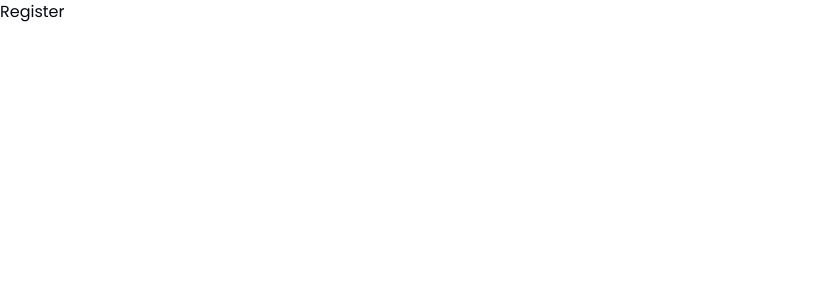
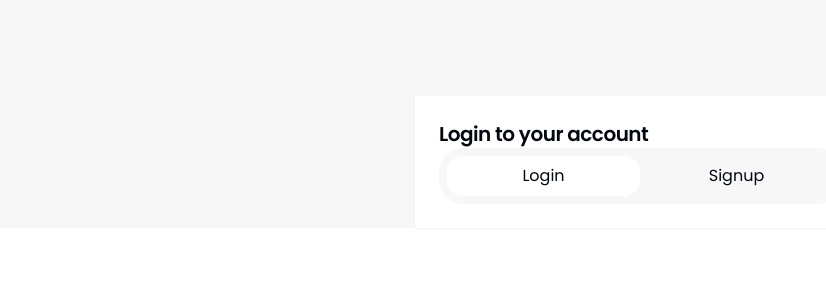
Before and after one commit to Taofeekabdulazeez/consultly-new, a Next.js app: page /register in a window 1280 px wide. Shown: the top 300 px of the page, without its empty margins (0-826 px from the left). Built offline with nearby package versions, Linux system fonts and the light colour scheme.

Commit message:
ui development

```diff
--- a/app/(auth)/register/page.tsx
+++ b/app/(auth)/register/page.tsx
@@ -1,3 +1,21 @@
 export default function Page() {
-  return <div>Register</div>;
+  return (
+    <div className="bg-gray-100 w-full h-full">
+      <div className="pt-24">
+        <div className="bg-gray-50 p-6 shadow-sm w-[450px] mx-auto">
+          <h3 className="scroll-m-20 text-xl font-semibold tracking-tight">
+            Login to your account
+          </h3>
+          <div className="grid grid-cols-2 p-2 bg-gray-100 rounded-3xl">
+            <span className="py-2 rounded-2xl text-center cursor-pointer bg-gray-50">
+              Login
+            </span>
+            <span className="py-2 rounded-2xl text-center cursor-pointer bg-gray-100">
+              Signup
+            </span>
+          </div>
+        </div>
+      </div>
+    </div>
+  );
 }
--- a/app/dashboard/calender/page.tsx
+++ b/app/dashboard/calender/page.tsx
@@ -25,7 +25,7 @@ export default function Page() {
         <div>
           <div>
             <Sheet>
-              <SheetTrigger>
+              <SheetTrigger asChild>
                 <Button>Set your availability</Button>
               </SheetTrigger>
               <SheetContent className="min-w-full sm:min-w-[500px]">
--- a/components/CustomDataPicker.tsx
+++ b/components/CustomDataPicker.tsx
@@ -20,6 +20,8 @@ type Props = {
 
 export function CustomDatePicker({ label, className }: Props) {
   const [date, setDate] = React.useState<Date>();
+
+  console.log(date);
 
   return (
     <Popover>
```
Also changed, not shown: components/ui/calendar.tsx (+10 -10 lines).
